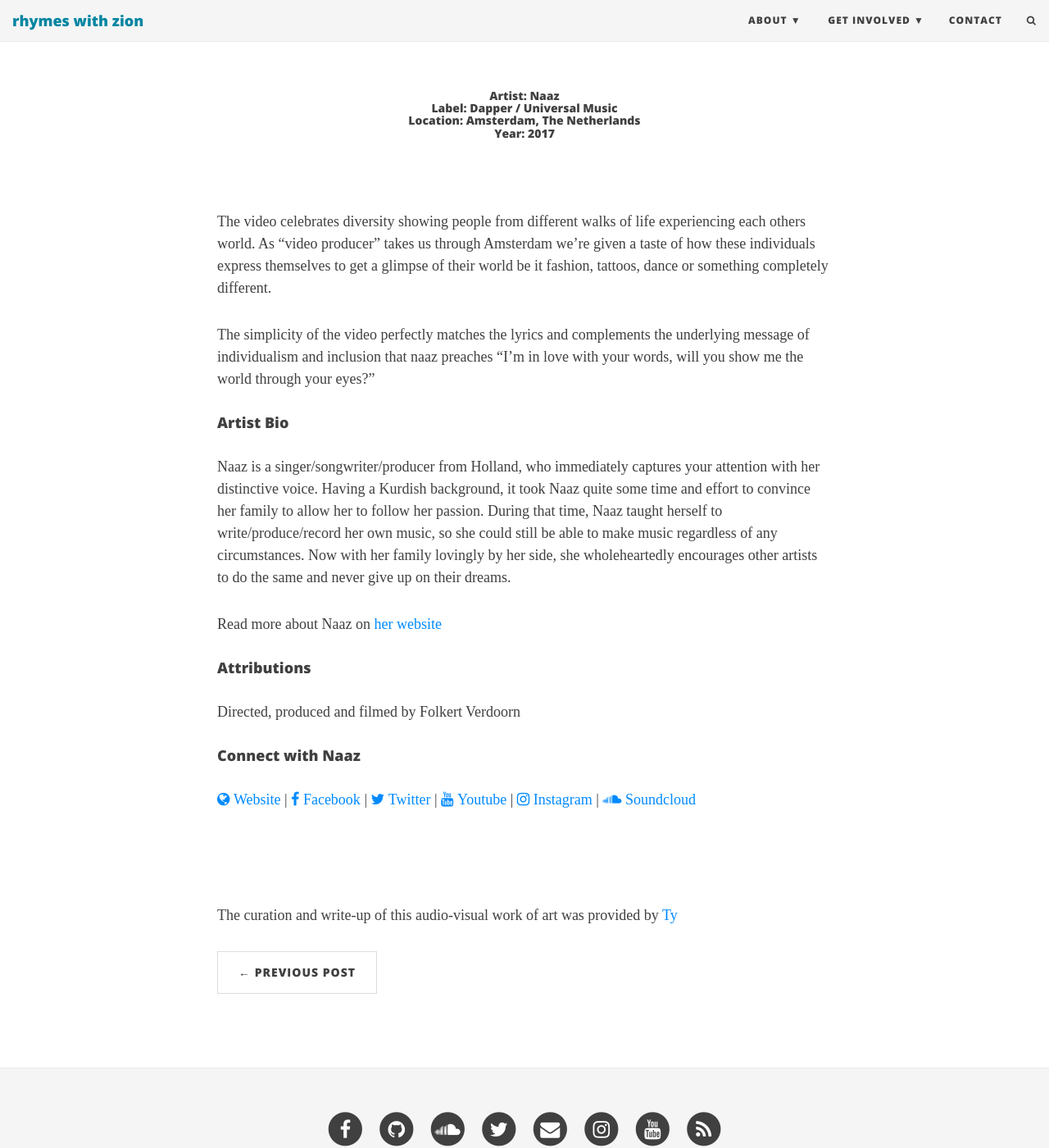
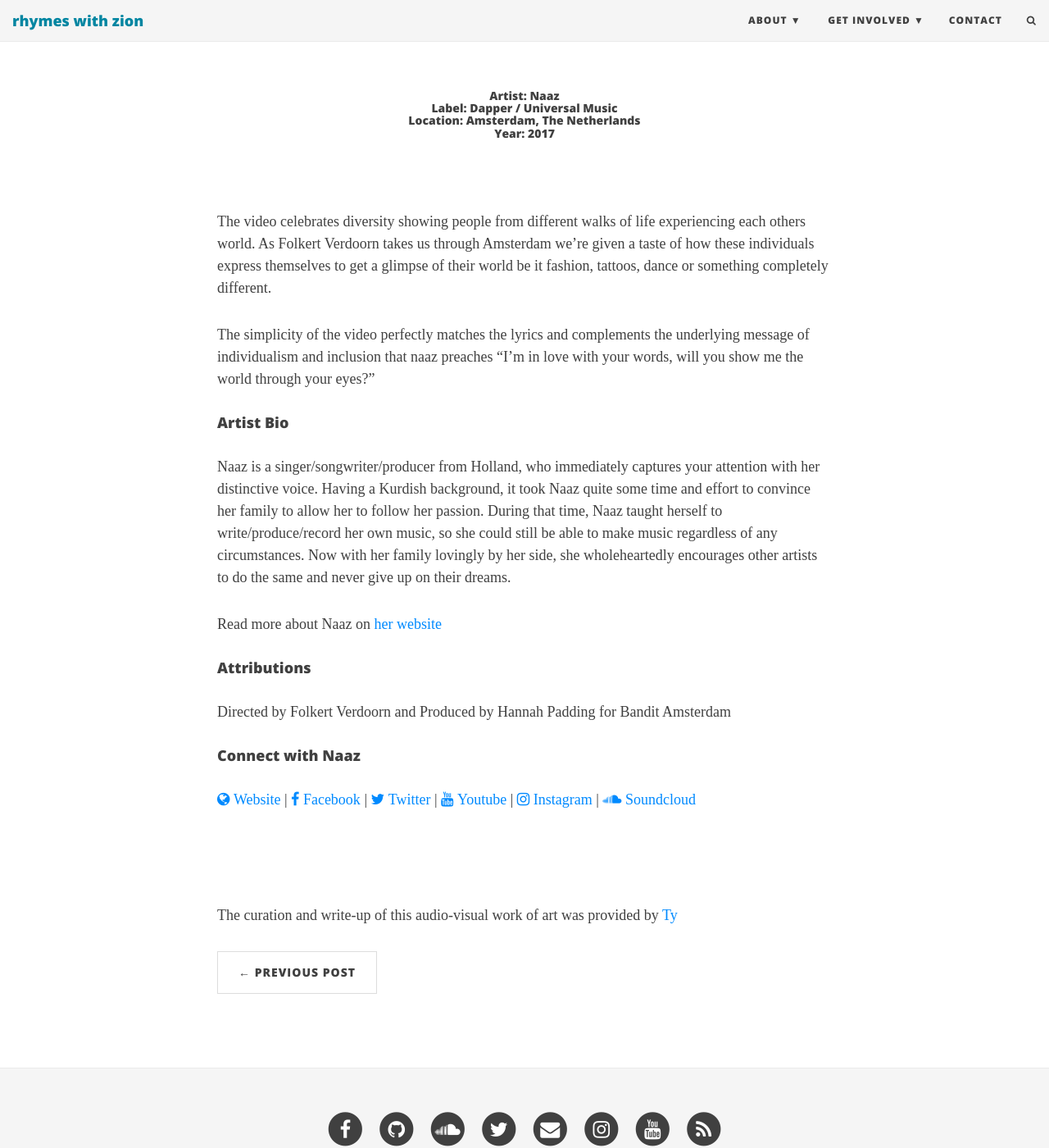
Before and after one commit to rhymeswithzion/rwz-test, a Jekyll site: the page built from _posts/2017-07-12-naaz-words.md, in a window 1280 px wide and 1400 px high, scrolled down 837 px. Shown: the whole window at 82% size. Built offline with Jekyll 4.4.1, drawn with Linux system fonts in a browser that asks for light colours; some web fonts are replaced; comment, search, counter and statistics services are not loaded; grey boxes are pictures that could not be loaded.

Commit message:
Missing en translation: actions.commits.update

```diff
--- a/_posts/2017-07-12-naaz-words.md
+++ b/_posts/2017-07-12-naaz-words.md
@@ -19,7 +19,7 @@
 </h5>
 <br>
 
-The video celebrates diversity showing people from different walks of life experiencing each others world. As "video producer" takes us through Amsterdam we're given a taste of how these individuals express themselves to get a glimpse of their world be it fashion, tattoos, dance or something completely different.
+The video celebrates diversity showing people from different walks of life experiencing each others world. As Folkert Verdoorn takes us through Amsterdam we're given a taste of how these individuals express themselves to get a glimpse of their world be it fashion, tattoos, dance or something completely different.
 
 The simplicity of the video perfectly matches the lyrics and complements the underlying message of individualism and inclusion that naaz preaches "I'm in love with your words, will you show me the world through your eyes?"
 
@@ -33,7 +33,7 @@
 
 #### Attributions
 
-Directed, produced and filmed by Folkert Verdoorn
+Directed by Folkert Verdoorn and Produced by Hannah Padding for Bandit Amsterdam
 
 #### Connect with Naaz
 
```
